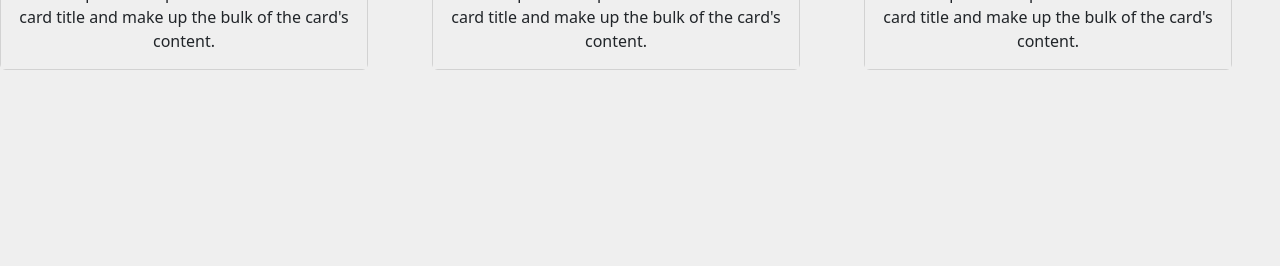
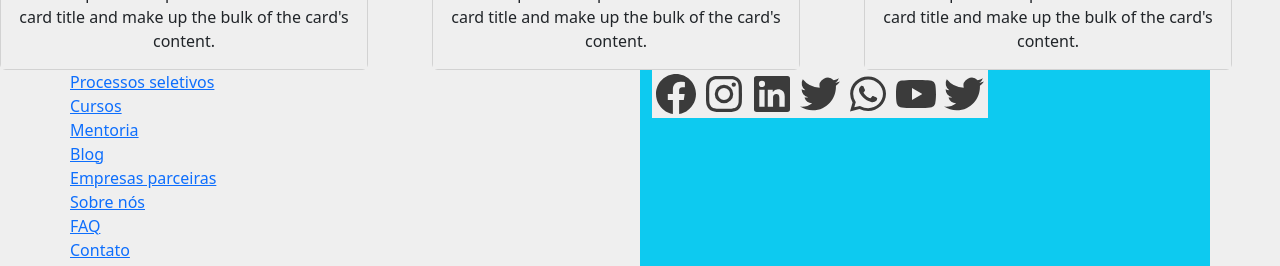
Before and after one commit to FelixMembrive/desafio-final-gama-academy-gr2, a React (Vite) app: page / in a window 1280 px wide. Shown: the part 1922-2188 px from the top of the page. Before the commit the page ends 1992 px from the top, so only its background shows below. Built offline with nearby package versions, Linux system fonts and the light colour scheme.

Commit message:
Criando os componentes do Footer

```diff
--- a/src/pages/Home/index.tsx
+++ b/src/pages/Home/index.tsx
@@ -4,6 +4,7 @@ import AlertBS from "../../componentes/AlertBS";
 import LinkButton from "../../componentes/LinkButton";
 import ConteudosExclusivos from "../../componentes/ConteudosExclusivos";
 import Depoimentos from "../../componentes/Depoimentos";
+import Footer from "../../componentes/Footer";
 
 
 export default function Home() {
@@ -23,6 +24,7 @@ export default function Home() {
       <ModalBS />
       <ConteudosExclusivos title="Conteúdos exclusivos" substitle="Lorem ipsum dolor sit amet, consectetur adipiscing elit. Donec vel risus a nibh placerat volutpat eget vitae leo. "/>
       <Depoimentos />
+      <Footer />
     </>
   );
 }
```
